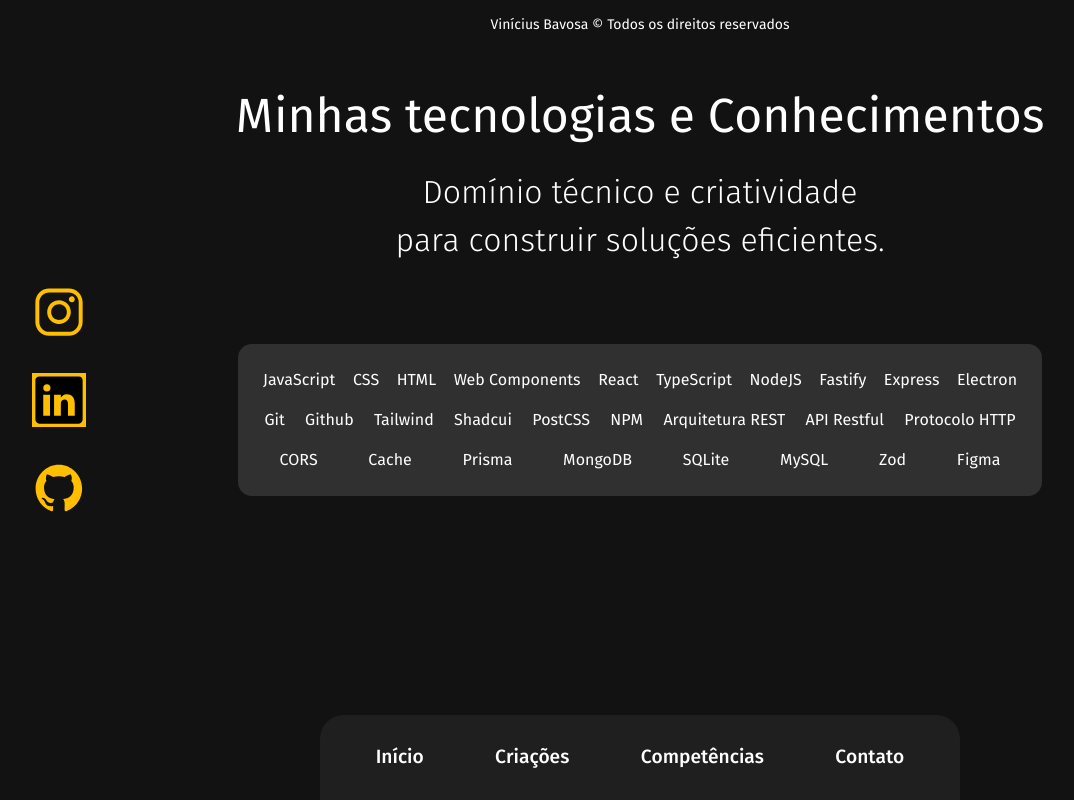
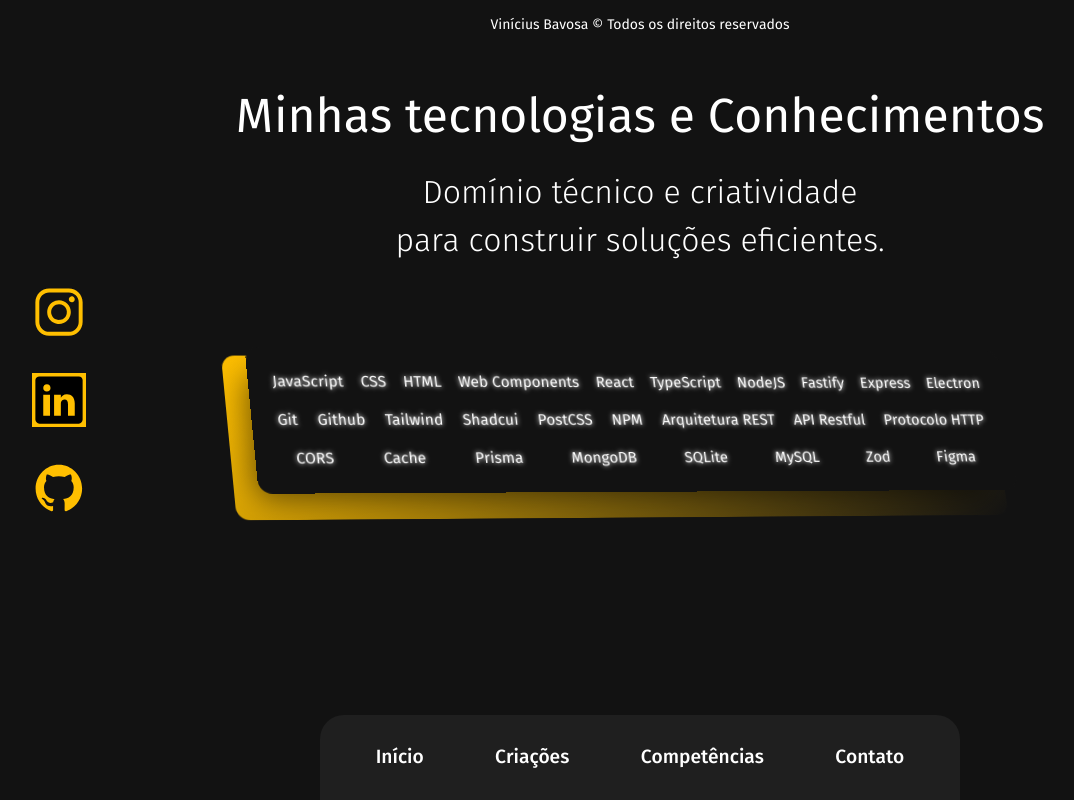
Before and after one commit to viniciusbavosa/MeuPortfolio, a React (Vite) app: page /skills in a window 1280 px wide. Shown: the whole page, without its empty margins (0-1074 px from the left). Built offline with nearby package versions, Linux system fonts and the light colour scheme.

Commit message:
feat: implement new design for skills page

```diff
--- a/src/pages/Skills/skills.css
+++ b/src/pages/Skills/skills.css
@@ -3,7 +3,9 @@
   flex-wrap: wrap;
   gap: 1rem;
 
-  background-color: #ffffff20;
+  position: relative;
+
+  background-color: var(--background-primary-color);
   border-radius: 14px;
   padding: 1.5rem;
 
@@ -11,10 +13,38 @@
   text-align: center;
 
   margin-block-start: max(5vw, 1rem);
+  transform: perspective(5000px) rotateY(20deg) rotateX(20deg);
+  transform-style: preserve-3d;
+}
+
+.skills-wrapper::before,
+.skills-wrapper::after {
+  content: "";
+  position: absolute;
+  border-radius: inherit;
+}
+
+.skills-wrapper::before {
+  inset: 0.75rem;
+  background-color: black;
+  transform: translateZ(-49px);
+  filter: blur(15px);
+  opacity: 0.5;
+}
+
+.skills-wrapper::after {
+  inset: -0.6rem;
+  background-image: linear-gradient(
+    -45deg,
+    var(--background-primary-color),
+    var(--primary-color)
+  );
+  transform: translateZ(-50px);
 }
 
 .skill-item {
   flex: 1 1 fit-content;
+  text-shadow: 0 0 0.3em currentColor;
   transition: 200ms ease-in;
 
   &:hover,
@@ -24,8 +54,12 @@
   }
 }
 
-@container body (width < 890px) {
-  .skills-content-wrapper {
-    text-align: center;
+@container body (width < 580px) {
+  .skills-wrapper {
+    transform: perspective(5000px) rotateY(0) rotateX(0);
+  }
+
+  .skills-wrapper::after {
+    inset: -0.5rem;
   }
 }
```
